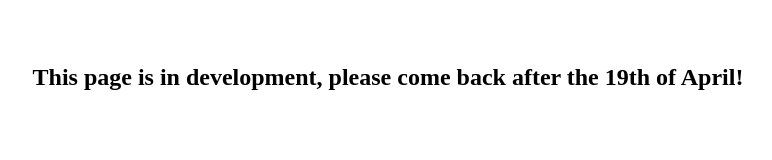
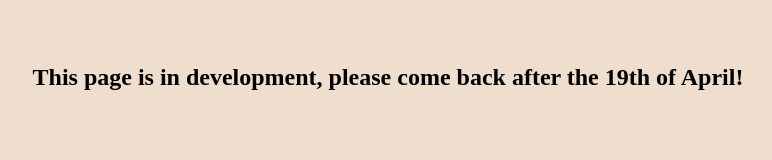
Before and after one commit to jonquil-net/digimed, a plain HTML site: page index.html in a window 1280 px wide. Shown: the whole page, without its empty margins (252-1024 px from the left). Drawn offline with Linux system fonts and the light colour scheme.

Commit message:
Update index.html

```diff
--- a/index.html
+++ b/index.html
@@ -5,7 +5,7 @@
     <link rel="icon" type="image/x-icon"
           href="https://raw.githubusercontent.com/jonquil-net/jonquil-net.github.io/3397bc5197c9c45dd7bfe2b264bab35c33dbb6f0/Items%20inc/favicon%20(1).ico">
 </head>
-<body style="background-color: almond">
+<body style="background-color:#EFDECD">
   <br>
   <br>
 <h2
```
